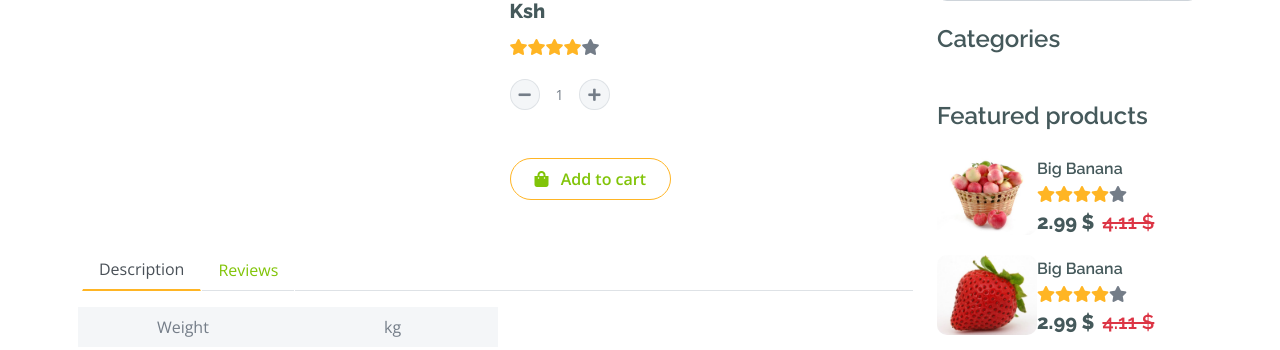
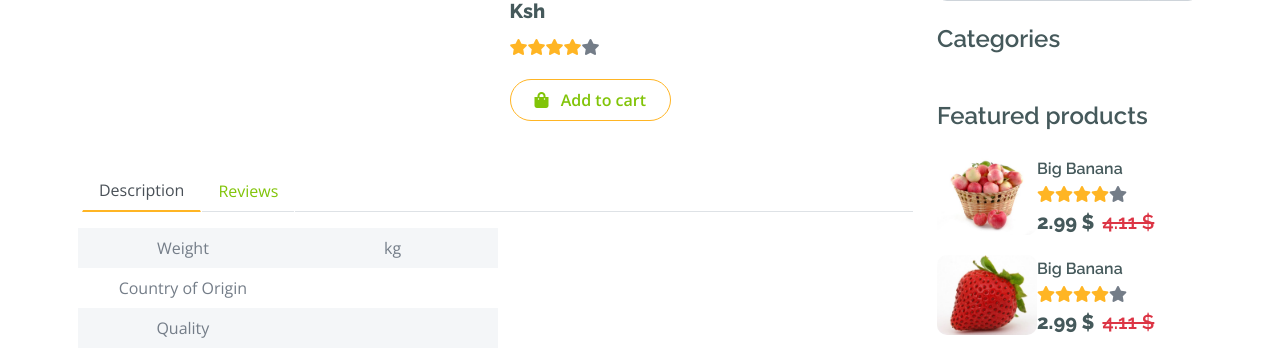
Before and after one commit to MuliJob/fruitables, a Django app: template fruitable/web/templates/shop-detail.html in a window 1280 px wide. Shown: the part 529-879 px from the top of the page. Run offline with Django 5.2, Linux system fonts and the light colour scheme; the template is opened without the code that fills it, so the values that code supplies are empty; some libraries are stand-ins or nearby versions.

Commit message:
Adding product to cart

```diff
--- a/fruitable/web/templates/shop-detail.html
+++ b/fruitable/web/templates/shop-detail.html
@@ -69,20 +69,7 @@
                                     <i class="fa fa-star"></i>
                                 </div>
                                 <p class="mb-4">{{ product_detail.product_description }}</p>
-                                <div class="input-group quantity mb-5" style="width: 100px;">
-                                    <div class="input-group-btn">
-                                        <button class="btn btn-sm btn-minus rounded-circle bg-light border" >
-                                            <i class="fa fa-minus"></i>
-                                        </button>
-                                    </div>
-                                    <input type="text" class="form-control form-control-sm text-center border-0" value="1">
-                                    <div class="input-group-btn">
-                                        <button class="btn btn-sm btn-plus rounded-circle bg-light border">
-                                            <i class="fa fa-plus"></i>
-                                        </button>
-                                    </div>
-                                </div>
-                                <a href="#" class="btn border border-secondary rounded-pill px-4 py-2 mb-4 text-primary"><i class="fa fa-shopping-bag me-2 text-primary"></i> Add to cart</a>
+                                <a href="{% url 'cart_add' product_detail.id %}" class="btn border border-secondary rounded-pill px-4 py-2 mb-4 text-primary"><i class="fa fa-shopping-bag me-2 text-primary"></i> Add to cart</a>
                             </div>
                             <div class="col-lg-12">
                                 <nav>
```
